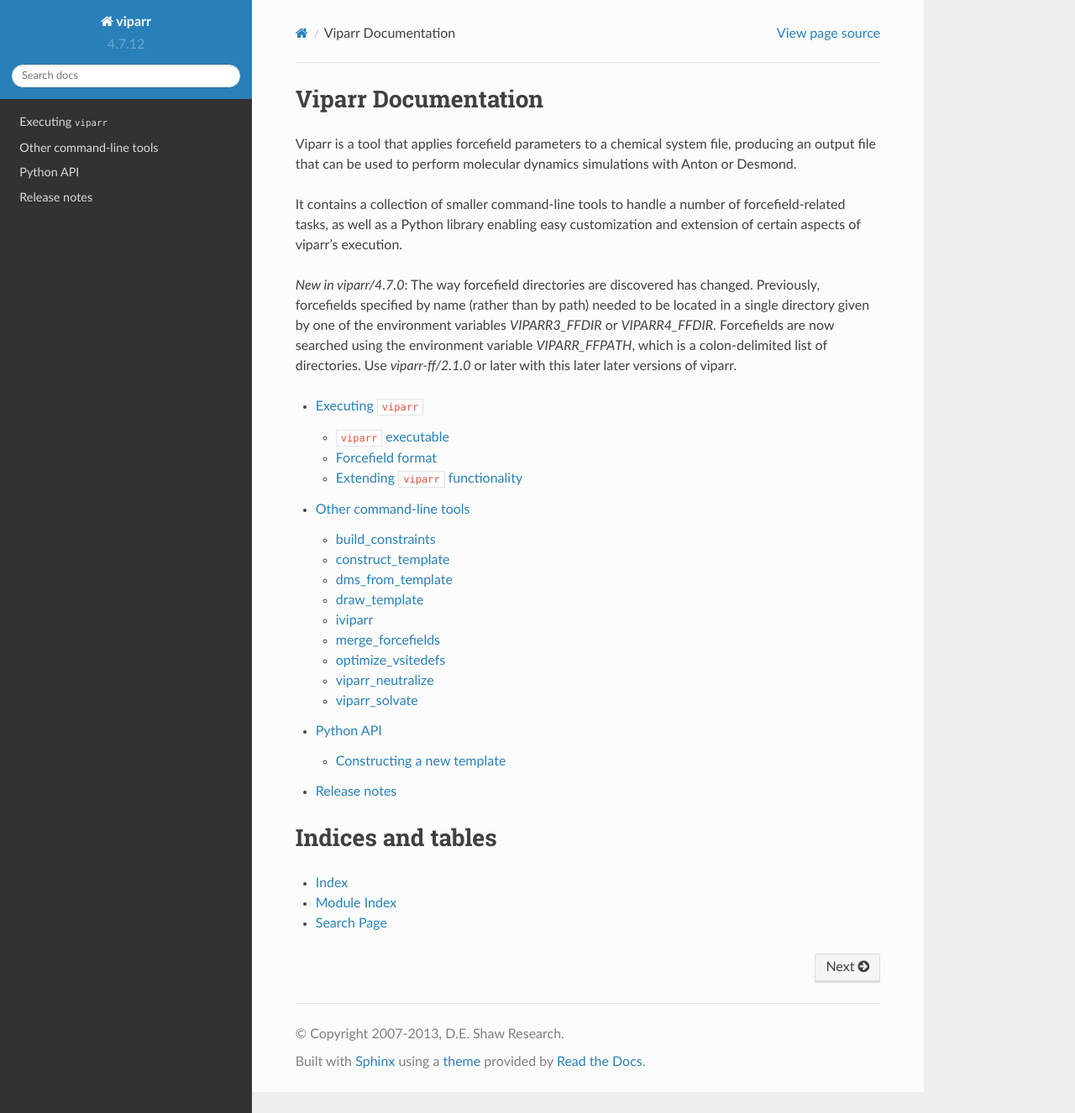
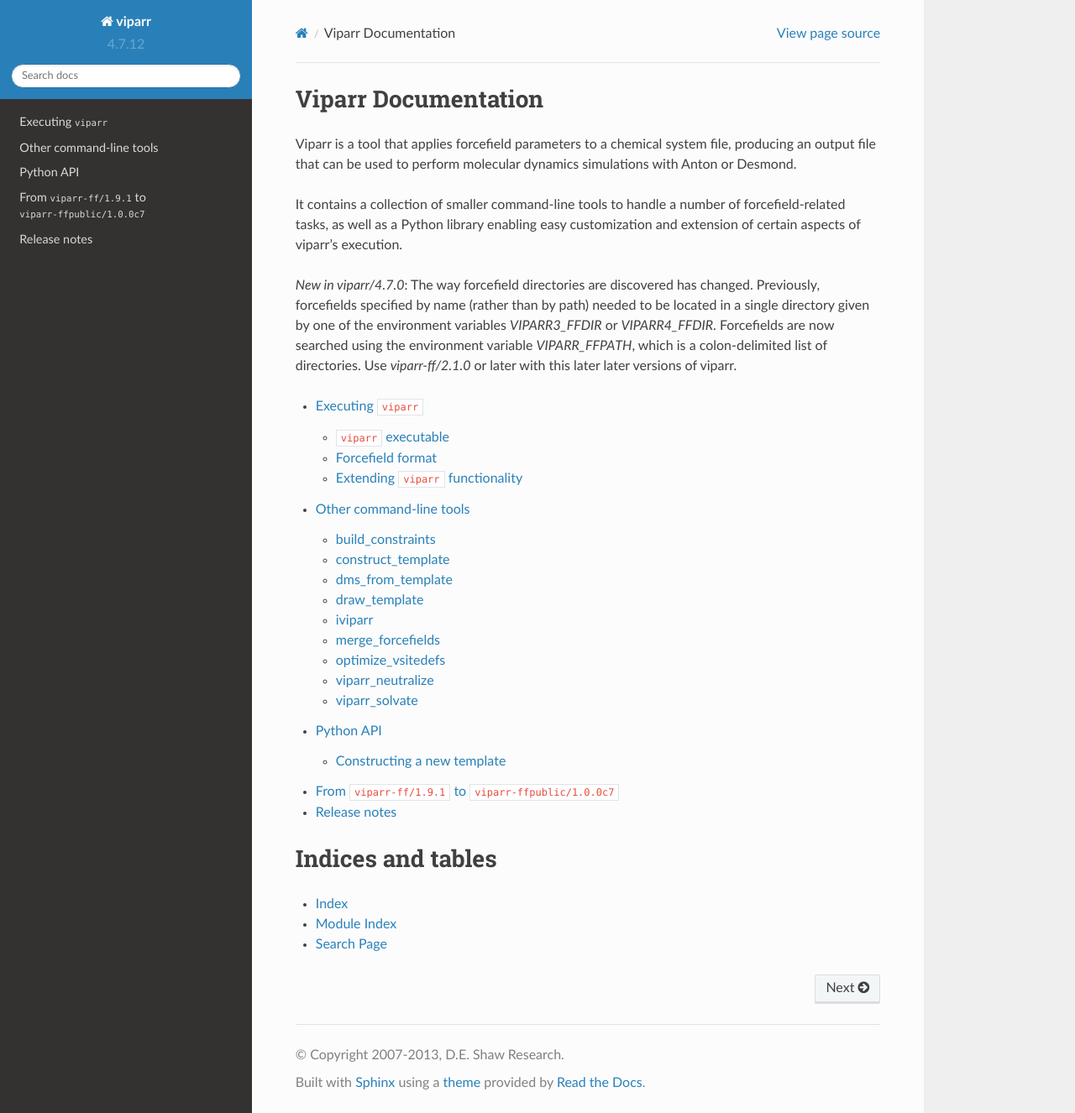
Before and after one commit to DEShawResearch/viparr, a Sphinx documentation site: the page built from doc/source/index.rst, in a window 1280 px wide and 1326 px high. Shown: the whole window at 84% size. Built offline with Sphinx 7.4.7 and the Read the Docs theme 2.0.0, drawn with Linux system fonts in a browser that asks for light colours; the version number is read from the project's files by our own code; some of the changed lines change nothing that is shown.

Commit message:
Add docs with naming changes between viparr-ff/1.9.1 and viparr-ffpublic/1.0.0c7

```diff
--- a/doc/source/index.rst
+++ b/doc/source/index.rst
@@ -24,6 +24,7 @@
    viparr_normal
    tools
    python_api
+   viparr1to2
    release_notes.rst
 
 Indices and tables
--- /dev/null
+++ b/doc/source/viparr1to2.rst
@@ -0,0 +1,153 @@
+From ``viparr-ff/1.9.1`` to ``viparr-ffpublic/1.0.0c7``
+======================================================================================================
+
+There have been changes in the naming scheme between ``viparr-ff/1.9.1`` and ``viparr-ff/2.0.0``/``viparr-ffpublic/1.0.0c7``.
+
+The following table summarizes the changes in our public forcefields: ``viparr-ffpublic``.
+
+
++-----------------------------+---------------------------------------------------------------------------------------------------------------------------+
+| ``viparr-ff/1.9.1-psc-c7``  | ``viparr-ffpublic/1.0.5c7``                                                                                               |
++=============================+===========================================================================================================================+
+|                             | aa.amber.ff99SB-disp                                                                                                      |
++-----------------------------+---------------------------------------------------------------------------------------------------------------------------+
+|amber03                      | aa.amber.ff03r1                                                                                                           |
++-----------------------------+---------------------------------------------------------------------------------------------------------------------------+
+|                             | aa.amber.ff14SB                                                                                                           |
++-----------------------------+---------------------------------------------------------------------------------------------------------------------------+
+|amber15ipq                   | aa.amber15ipq                                                                                                             |
++-----------------------------+---------------------------------------------------------------------------------------------------------------------------+
+|amber94                      | aa.amber.ff94                                                                                                             |
++-----------------------------+---------------------------------------------------------------------------------------------------------------------------+
+|amber96                      | aa.amber.ff96                                                                                                             |
++-----------------------------+---------------------------------------------------------------------------------------------------------------------------+
+|amber99                      | aa.amber.ff99                                                                                                             |
++-----------------------------+---------------------------------------------------------------------------------------------------------------------------+
+|amber99bsc0                  | *REMOVED*, OL15/bsc1 are newer. Looks like source files are still in latest ambertools so we could re-add                 |
++-----------------------------+---------------------------------------------------------------------------------------------------------------------------+
+|amber99bsc0xol               | *REMOVED*, OL15/bsc1 are newer. Looks like source files are still in latest ambertools so we could re-add                 |
++-----------------------------+---------------------------------------------------------------------------------------------------------------------------+
+|                             | na.amber.bsc1                                                                                                             |
++-----------------------------+---------------------------------------------------------------------------------------------------------------------------+
+|                             | na.amber.OL15                                                                                                             |
++-----------------------------+---------------------------------------------------------------------------------------------------------------------------+
+|                             | na.amber.OL3                                                                                                              |
++-----------------------------+---------------------------------------------------------------------------------------------------------------------------+
+|                             | na.amber.ROC                                                                                                              |
++-----------------------------+---------------------------------------------------------------------------------------------------------------------------+
+|                             | na.amber.YIL                                                                                                              |
++-----------------------------+---------------------------------------------------------------------------------------------------------------------------+
+|                             | aa.amber.ff99SBnmr                                                                                                        |
++-----------------------------+---------------------------------------------------------------------------------------------------------------------------+
+|amber99SB                    | aa.amber.ff99SB                                                                                                           |
++-----------------------------+---------------------------------------------------------------------------------------------------------------------------+
+|amber99SB-ILDN               | aa.amber.ff99SB-ILDN                                                                                                      |
++-----------------------------+---------------------------------------------------------------------------------------------------------------------------+
+|amber99SBstar-ILDN           | aa.amber.ff99SBstar-ILDN                                                                                                  |
++-----------------------------+---------------------------------------------------------------------------------------------------------------------------+
+|amber-fb15                   | aa.amber15fb                                                                                                              |
++-----------------------------+---------------------------------------------------------------------------------------------------------------------------+
+|                             | aa.amber.ffncaa                                                                                                           |
++-----------------------------+---------------------------------------------------------------------------------------------------------------------------+
+|                             | aa.amber.ffptm                                                                                                            |
++-----------------------------+---------------------------------------------------------------------------------------------------------------------------+
+|                             | aa.amber.phosaa10                                                                                                         |
++-----------------------------+---------------------------------------------------------------------------------------------------------------------------+
+|amber_lipid14                | lipid.amber.lipid14                                                                                                       |
++-----------------------------+---------------------------------------------------------------------------------------------------------------------------+
+|                             | lipid.amber.lipid17                                                                                                       |
++-----------------------------+---------------------------------------------------------------------------------------------------------------------------+
+|                             | ions.amber1234lm_anton.spce                                                                                               |
++-----------------------------+---------------------------------------------------------------------------------------------------------------------------+
+|                             | ions.amber1234lm_anton.tip3p                                                                                              |
++-----------------------------+---------------------------------------------------------------------------------------------------------------------------+
+|                             | ions.amber1234lm_anton.tip4pew                                                                                            |
++-----------------------------+---------------------------------------------------------------------------------------------------------------------------+
+|                             | ions.amber1ff99.tip3p                                                                                                     |
++-----------------------------+---------------------------------------------------------------------------------------------------------------------------+
+|                             | ions.amber1jc.spce                                                                                                        |
++-----------------------------+---------------------------------------------------------------------------------------------------------------------------+
+|                             | ions.amber1jc.tip3p                                                                                                       |
++-----------------------------+---------------------------------------------------------------------------------------------------------------------------+
+|                             | ions.amber1jc.tip4pew                                                                                                     |
++-----------------------------+---------------------------------------------------------------------------------------------------------------------------+
+|                             | ions.amber1lm_iod.all                                                                                                     |
++-----------------------------+---------------------------------------------------------------------------------------------------------------------------+
+|cgenff_base_v2b6             | *REMOVED*                                                                                                                 |
++-----------------------------+---------------------------------------------------------------------------------------------------------------------------+
+|cgenff_base_v2b7             | *REMOVED*                                                                                                                 |
++-----------------------------+---------------------------------------------------------------------------------------------------------------------------+
+|cgenff_base_v2b8             | *REMOVED*                                                                                                                 |
++-----------------------------+---------------------------------------------------------------------------------------------------------------------------+
+|cgenff_base_v3.0             | *REMOVED*                                                                                                                 |
++-----------------------------+---------------------------------------------------------------------------------------------------------------------------+
+|cgenff_base_v4.1             | ligand.cgenff4 ?                                                                                                          |
++-----------------------------+---------------------------------------------------------------------------------------------------------------------------+
+|charmm22_aminoacids          | aa.charmm.c22                                                                                                             |
++-----------------------------+---------------------------------------------------------------------------------------------------------------------------+
+|charmm22_aminoacids_nocmap   | aa.charmm.c22nocmap                                                                                                       |
++-----------------------------+---------------------------------------------------------------------------------------------------------------------------+
+|charmm22der_aminoacids       | aa.charmm.c22der                                                                                                          |
++-----------------------------+---------------------------------------------------------------------------------------------------------------------------+
+|charmm22h_aminoacids         | aa.charmm.c22h                                                                                                            |
++-----------------------------+---------------------------------------------------------------------------------------------------------------------------+
+|charmm22h+der2sc_aminoacids  | *REMOVED*, unused / unpublished                                                                                           |
++-----------------------------+---------------------------------------------------------------------------------------------------------------------------+
+|charmm22h+sc_aminoacids      | *REMOVED*, unused / unpublished                                                                                           |
++-----------------------------+---------------------------------------------------------------------------------------------------------------------------+
+|charmm22_ions                | ions.charmm22                                                                                                             |
++-----------------------------+---------------------------------------------------------------------------------------------------------------------------+
+|charmm22star_aminoacids      | aa.charmm.c22star                                                                                                         |
++-----------------------------+---------------------------------------------------------------------------------------------------------------------------+
+|charmm27                     | *REMOVED*: https://www.charmm.org/ubbthreads/ubbthreads.php?ubb=showflat&Number=34114                                     |
++-----------------------------+---------------------------------------------------------------------------------------------------------------------------+
+|charmm32                     | *REMOVED*: https://www.charmm.org/ubbthreads/ubbthreads.php?ubb=showflat&Number=34114                                     |
++-----------------------------+---------------------------------------------------------------------------------------------------------------------------+
+|charmm36_aminoacids          | aa.charmm.c36                                                                                                             |
++-----------------------------+---------------------------------------------------------------------------------------------------------------------------+
+|charmm36_ions                | *REMOVED*: DESRESInfra#41124                                                                                              |
++-----------------------------+---------------------------------------------------------------------------------------------------------------------------+
+|charmm36_ions_nbfix          | ions.charmm36                                                                                                             |
++-----------------------------+---------------------------------------------------------------------------------------------------------------------------+
+|charmm36_lipids              | lipid.charmm.c36                                                                                                          |
++-----------------------------+---------------------------------------------------------------------------------------------------------------------------+
+|charmm36m_aminoacids         | aa.charmm.c36m                                                                                                            |
++-----------------------------+---------------------------------------------------------------------------------------------------------------------------+
+|charmm36_nucleicacids        | na.charmm.c36                                                                                                             |
++-----------------------------+---------------------------------------------------------------------------------------------------------------------------+
+|                             | carb.charmm.c36                                                                                                           |
++-----------------------------+---------------------------------------------------------------------------------------------------------------------------+
+|                             | ethers.charmm.c35                                                                                                         |
++-----------------------------+---------------------------------------------------------------------------------------------------------------------------+
+|                             | misc.charmm.all36                                                                                                         |
++-----------------------------+---------------------------------------------------------------------------------------------------------------------------+
+|oplsaa_impact_2001           | *REMOVED*                                                                                                                 |
++-----------------------------+---------------------------------------------------------------------------------------------------------------------------+
+|oplsaa_impact_2005           | oplsaa_impact_2005                                                                                                        |
++-----------------------------+---------------------------------------------------------------------------------------------------------------------------+
+|oplsaa_ions_Jensen_2006      | *REMOVED*                                                                                                                 |
++-----------------------------+---------------------------------------------------------------------------------------------------------------------------+
+|spc                          | water.spc                                                                                                                 |
++-----------------------------+---------------------------------------------------------------------------------------------------------------------------+
+|spce                         | water.spce                                                                                                                |
++-----------------------------+---------------------------------------------------------------------------------------------------------------------------+
+|spc_opls                     | water.spc_opls                                                                                                            |
++-----------------------------+---------------------------------------------------------------------------------------------------------------------------+
+|tip3p                        | water.tip3p                                                                                                               |
++-----------------------------+---------------------------------------------------------------------------------------------------------------------------+
+|tip3p_charmm                 | water.tip3p_charmm                                                                                                        |
++-----------------------------+---------------------------------------------------------------------------------------------------------------------------+
+|tip3p-fb                     | water.tip3p-fb                                                                                                            |
++-----------------------------+---------------------------------------------------------------------------------------------------------------------------+
+|tip4p                        | water.tip4p                                                                                                               |
++-----------------------------+---------------------------------------------------------------------------------------------------------------------------+
+|tip4p2005                    | water.tip4p2005                                                                                                           |
++-----------------------------+---------------------------------------------------------------------------------------------------------------------------+
+|tip4pd                       | water.tip4pd                                                                                                              |
++-----------------------------+---------------------------------------------------------------------------------------------------------------------------+
+|                             | water.tip4pd-1.6                                                                                                          |
++-----------------------------+---------------------------------------------------------------------------------------------------------------------------+
+|tip4pew                      | water.tip4pew                                                                                                             |
++-----------------------------+---------------------------------------------------------------------------------------------------------------------------+
+|tip5p                        | water.tip5p                                                                                                               |
++-----------------------------+---------------------------------------------------------------------------------------------------------------------------+
```
